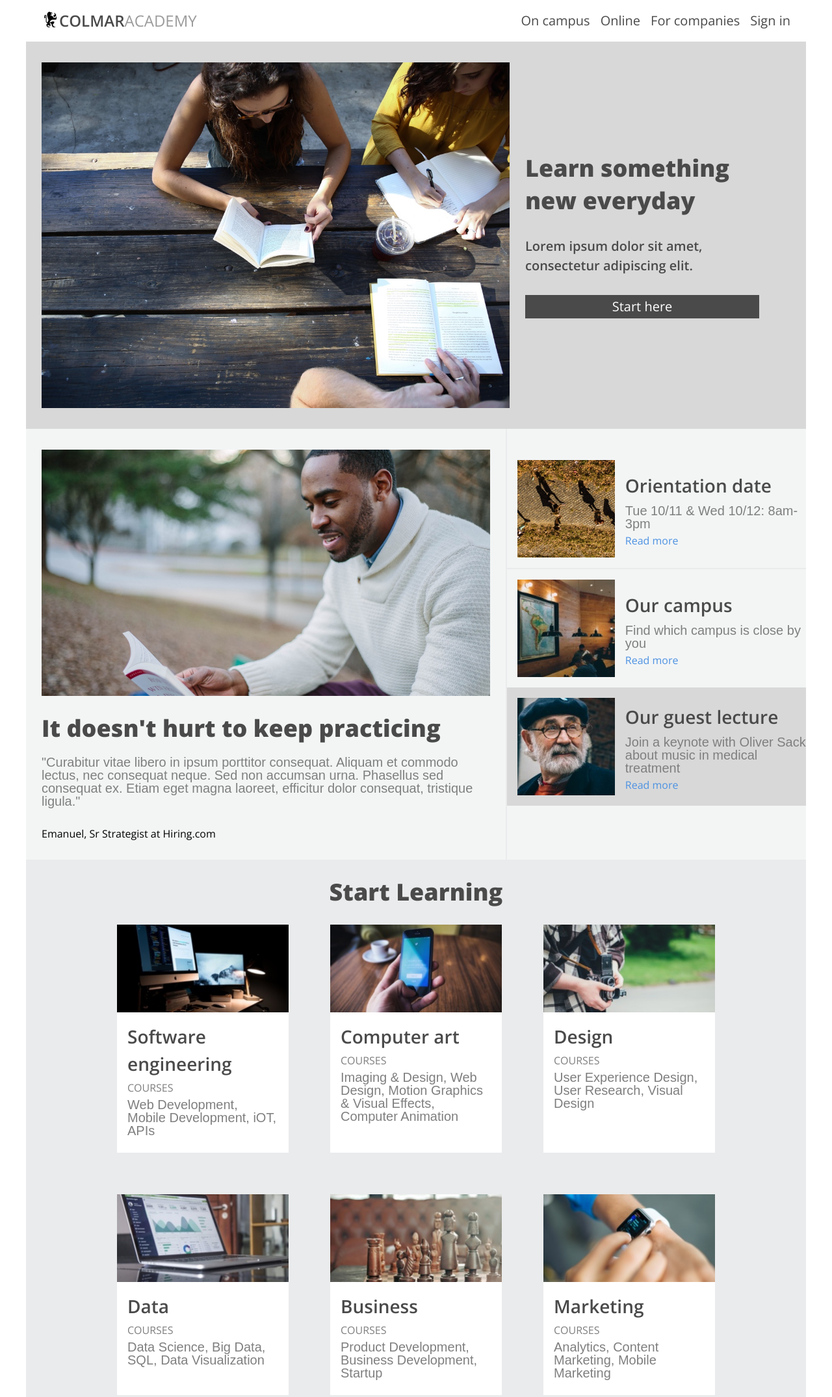
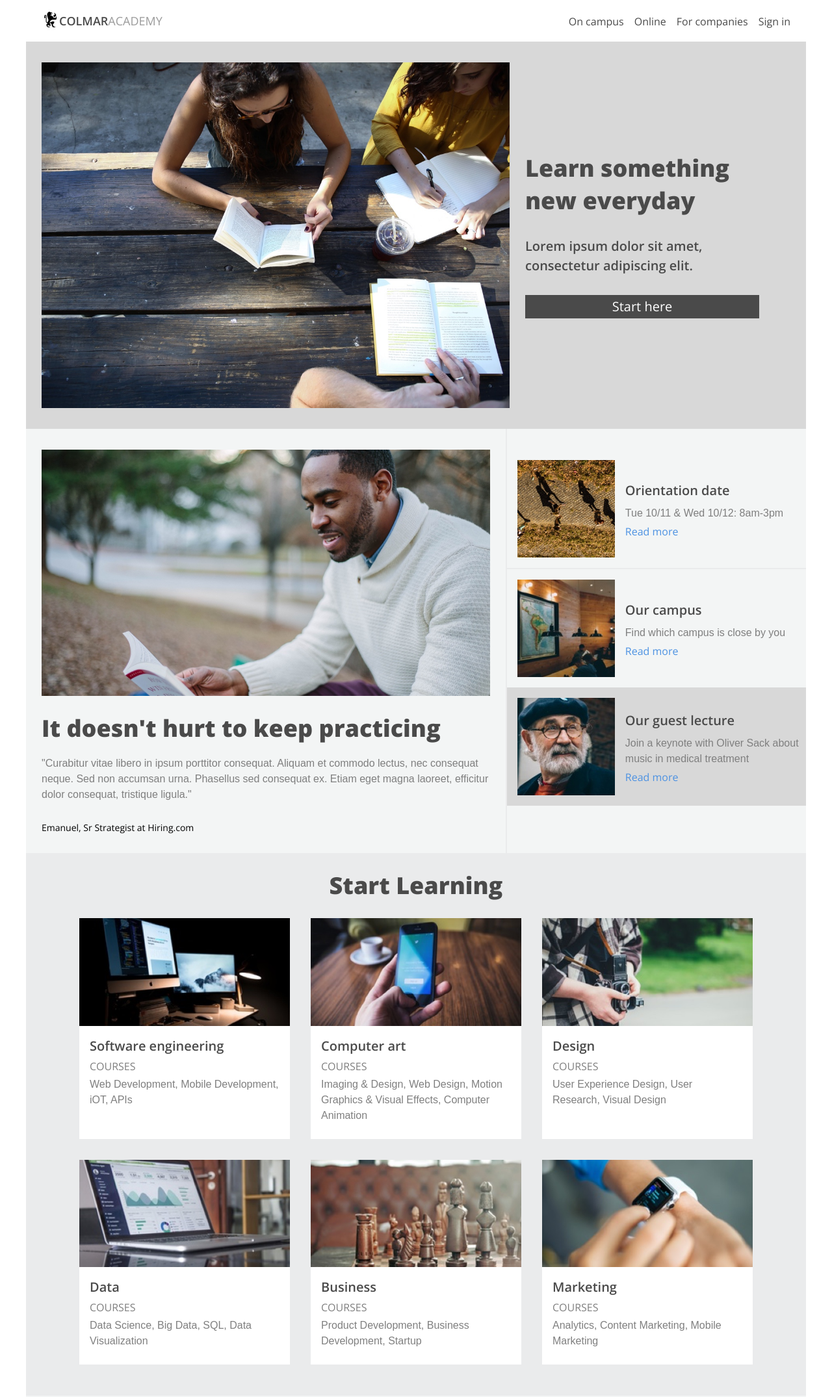
Before and after one commit to siralbert/ColmarAcademy, a plain HTML site: page index.html in a window 1280 px wide. Shown: the top 2150 px of the page at 65% size. Drawn offline with nearby package versions, Linux system fonts and the light colour scheme.

Commit message:
Final adjustments to font and spacing.

```diff
--- a/resources/css/style.css
+++ b/resources/css/style.css
@@ -27,7 +27,7 @@ h2, h3{
 }
 
 h2{
-  font-size: 1.75rem;
+  font-size: 1.25rem;
 }
 
 
@@ -35,7 +35,8 @@ p{
 /*  color: rgb(216, 216, 216); */
   color: rgb(74, 74, 74);
   font-family: sans-serif;
-  font-size: 1.25rem;
+  font-size: 1rem;
+  line-height:1.5;
 }
 /* containers and items used in multiple sections */
 .sidebar{
@@ -84,6 +85,7 @@ nav a{
   text-decoration: none;
   color: rgb(74, 74, 74);
   font-weight: 400;
+  font-size: 1rem;
 }
 nav a:hover, a:active{
   font-weight: 600;
@@ -100,7 +102,7 @@ nav a:hover, a:active{
   padding-left: 1.5rem;
 }
 .logo span{
-  font-size: 1.5rem;
+  font-size: 1.125rem;
   font-weight:600;
 }
 .logo .academy{
@@ -217,6 +219,7 @@ header .mobile{
 .info span{
   display: block;
   margin-top: 2rem;
+  font-size: .875rem;
 }
 
 .info .sidebar{
@@ -306,12 +309,12 @@ div.courses.mobile{
   display: flex;
   flex-flow: row wrap;
   justify-content: center;
-  padding: 2rem 4.5rem;
+  padding: 2rem 0rem;
   background-color: rgb(234, 235, 236);
 }
 .courses .item{
-  margin: 2rem;
-  width: 25%;
+  margin: 1rem;
+  width: 27%;
   display: inline-block;
   background-color: white;
 }
@@ -323,6 +326,7 @@ div.courses.mobile{
 .courses h1{
   text-align: center;
   width: 100%;
+  margin-bottom: 1rem;
 }
 .courses h2{
   margin-top: 1rem;
@@ -488,9 +492,12 @@ footer{
   background-color: rgb(243, 245, 245);
   border-top: 2px solid rgb(234,235,236);
   padding-top: 1rem;
-  font-size: 1rem;
+  padding-bottom: 3rem;
+  font-size: .75rem;
 }
-footer nav{}
+footer nav a{
+  font-size: .75rem;
+}
 footer .copyright{
   margin-left: 1.5rem;
 }
```
